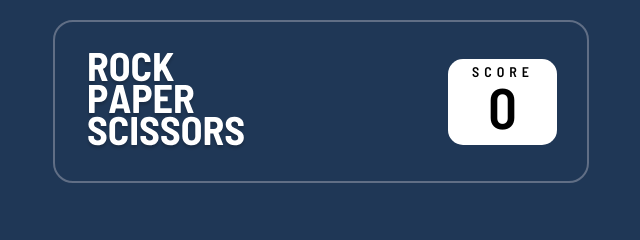
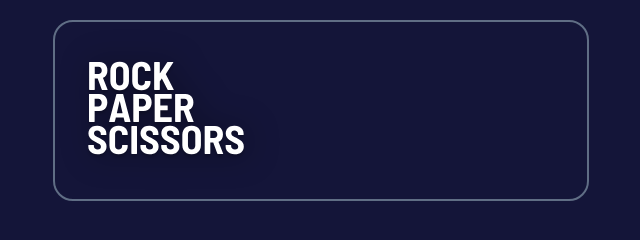
Before and after one commit to Not-your-Code/RockPaperScissor, a plain HTML site: page index.html in a window 1280 px wide. Shown: the whole page, without its empty margins (319-959 px from the left). Drawn offline with Linux system fonts and the light colour scheme.

Commit message:
header done

```diff
--- a/style.css
+++ b/style.css
@@ -7,7 +7,8 @@
 }
 
 body{
-    background-color: hsl(214, 47%, 23%) ;
+    background-color :hsl(237, 49%, 15%);
+    animation: coLor 3s infinite;
 }
 .header{
 
@@ -23,34 +24,41 @@ body{
     margin-top: 20px;
     display: flex;
     border: 2px solid hsl(217, 16%, 45%);
+
     width:536px;
 
+}
+.scoreboard img{
+    filter: drop-shadow( 4px 1px 16px rgba(0, 0, 0, 0.4)  );
 }
 .scoreboard:hover{
     border: 2px solid white;
     transition: .5s ease;
 }
 .score{
+    visibility: hidden;
     background-color: white;
-    height: 86px;
-    width: 109px;
+    height: 117px;
+    width: 127px;
     border-radius: 15px;
     text-align: center;
     padding-top: 30px;
     position: relative;
+
 }
 #Score{
+
     font-family: 'Barlow Semi Condensed', sans-serif;
-    font-size: 14px;
-    letter-spacing: 5px;
+    font-size: 18px;
+    letter-spacing: 4px;
     text-transform:uppercase;
     position: absolute;
-    top: 4px;
-    right: 23px;
+    top: 6px;
+    right: 27px;
 }
 #Count{
     font-family: 'Barlow Semi Condensed', sans-serif;
-    font-size: 57px;
+    font-size: 87px;
     position: absolute;
     top: 13px;
     right: 40px;
```
